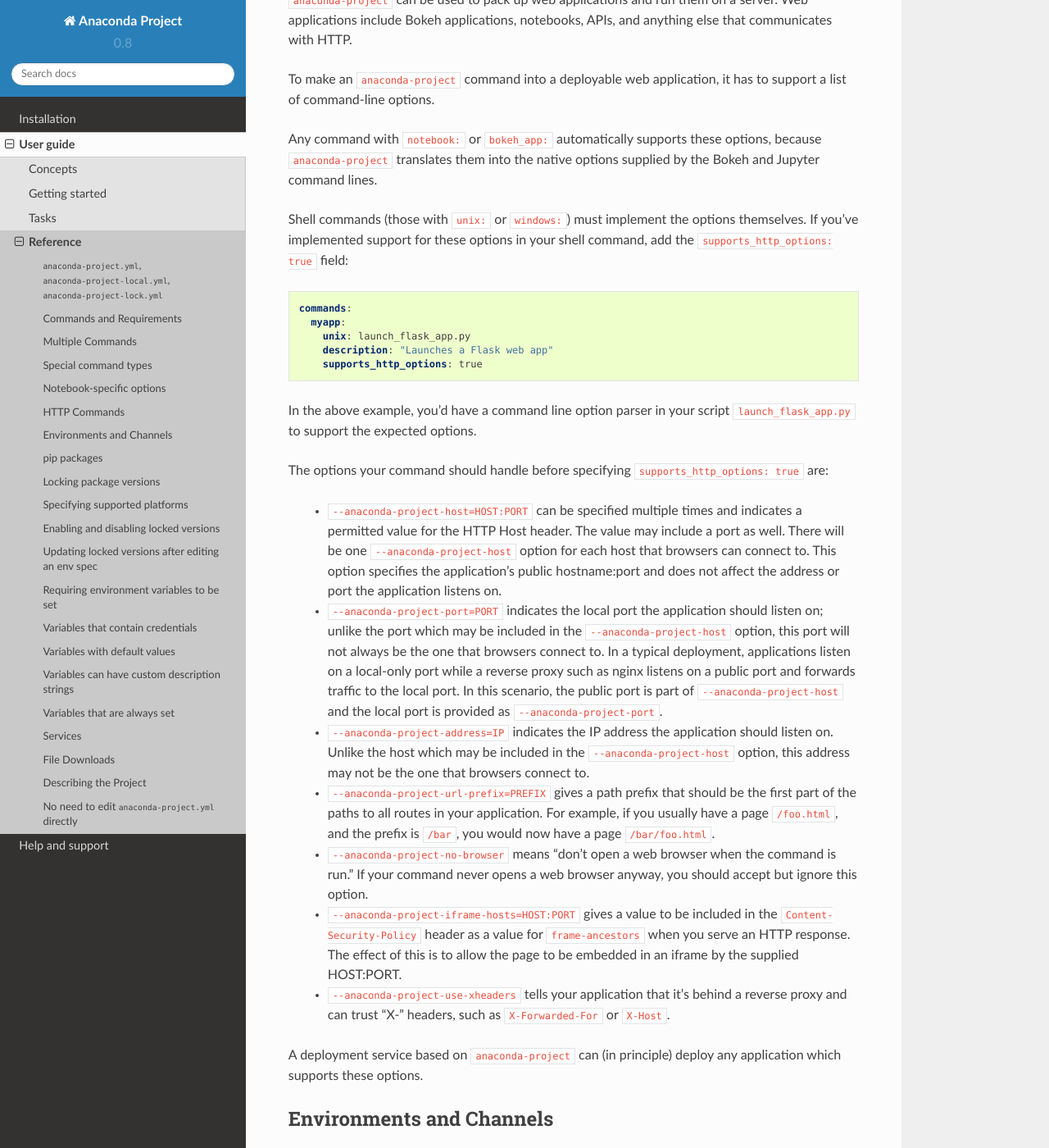
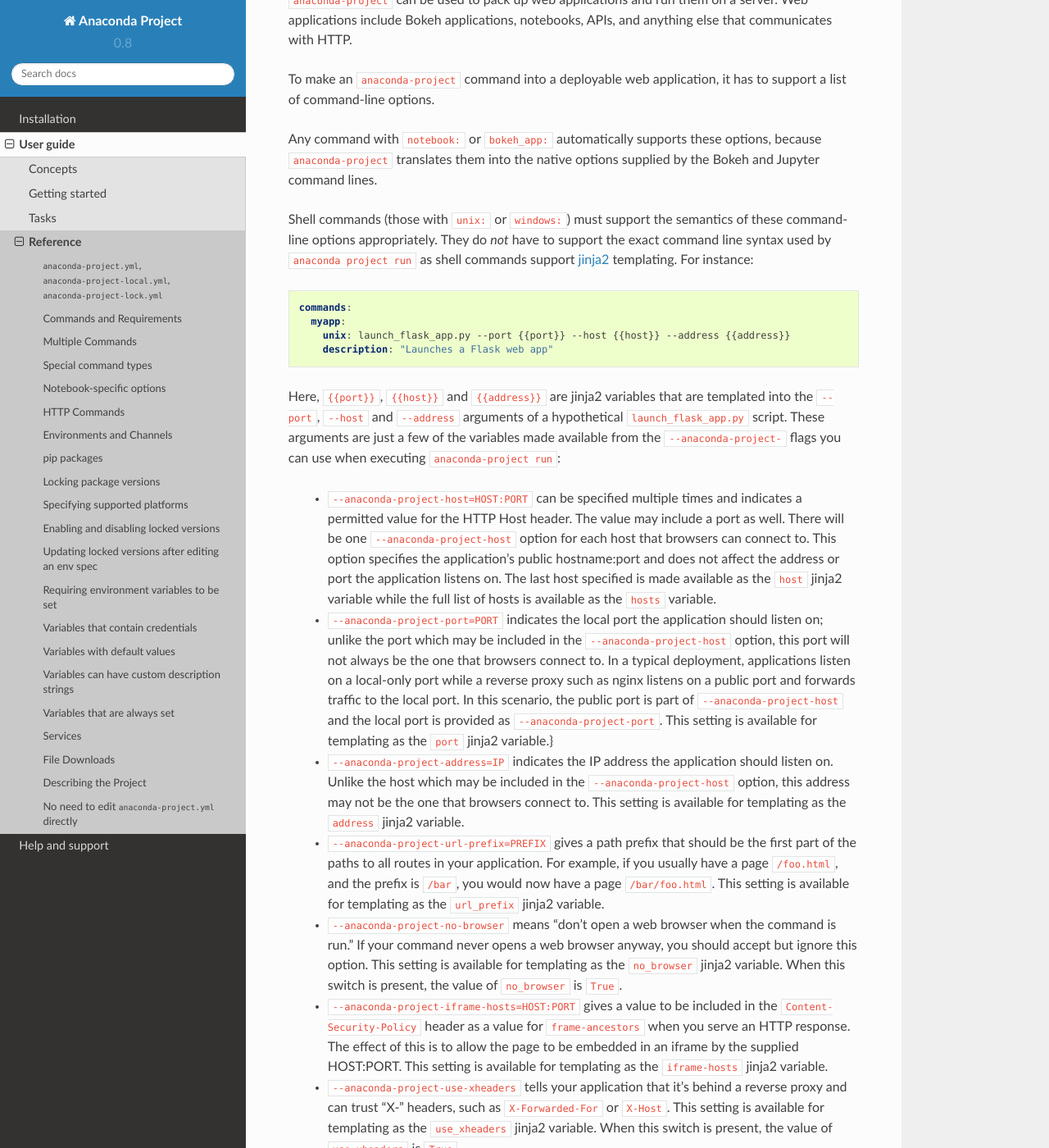
Before and after one commit to anaconda/anaconda-project, a Sphinx documentation site: the page built from docs/source/user-guide/reference.rst, in a window 1280 px wide and 1400 px high, scrolled down 3443 px. Shown: the whole window at 82% size. Built offline with Sphinx 7.4.7 and the Read the Docs theme 2.0.0, drawn with Linux system fonts in a browser that asks for light colours; some of the changed text lies outside the part shown.

Commit message:
Updated documentation to describe templating

```diff
--- a/docs/source/user-guide/reference.rst
+++ b/docs/source/user-guide/reference.rst
@@ -175,6 +175,8 @@
 ``registers_fusion_function: true`` will be added automatically.
 
 
+.. _http-commands:
+
 HTTP Commands
 =============
 
@@ -191,64 +193,92 @@
 them into the native options supplied by the Bokeh and Jupyter
 command lines.
 
-Shell commands (those with ``unix:`` or ``windows:``) must
-implement the options themselves. If you've implemented support
-for these options in your shell command, add the
-``supports_http_options: true`` field:
+Shell commands (those with ``unix:`` or ``windows:``) must support the
+semantics of these command-line options appropriately. They do *not*
+have to support the exact command line syntax used by ``anaconda project
+run`` as shell commands support `jinja2
+<https://jinja.palletsprojects.com>`_ templating. For instance:
 
 .. code-block:: yaml
 
   commands:
     myapp:
-      unix: launch_flask_app.py
+      unix: launch_flask_app.py --port {{port}} --host {{host}} --address {{address}}
       description: "Launches a Flask web app"
-      supports_http_options: true
 
-In the above example, you'd have a command line option parser in
-your script ``launch_flask_app.py`` to support the expected options.
-
-The options your command should handle before specifying
-``supports_http_options: true`` are:
+Here, ``{{port}}``, ``{{host}}`` and ``{{address}}`` are jinja2
+variables that are templated into the ``--port``, ``--host`` and
+``--address`` arguments of a hypothetical ``launch_flask_app.py``
+script. These arguments are just a few of the variables made available
+from the ``--anaconda-project-`` flags you can use when executing
+``anaconda-project run``:
 
  * ``--anaconda-project-host=HOST:PORT`` can be specified multiple
-   times and indicates a permitted value for the HTTP Host
-   header. The value may include a port as well. There will be one
-   ``--anaconda-project-host`` option for each host that browsers
-   can connect to. This option specifies the application's public
-   hostname:port and does not affect the address or port the
-   application listens on.
+   times and indicates a permitted value for the HTTP Host header. The
+   value may include a port as well. There will be one
+   ``--anaconda-project-host`` option for each host that browsers can
+   connect to. This option specifies the application's public
+   hostname:port and does not affect the address or port the application
+   listens on. The last host specified is made available as the ``host``
+   jinja2 variable while the full list of hosts is available as the
+   ``hosts`` variable.
  * ``--anaconda-project-port=PORT`` indicates the local port the
    application should listen on; unlike the port which may be
    included in the ``--anaconda-project-host`` option, this port
    will not always be the one that browsers connect to. In a
    typical deployment, applications listen on a local-only port
    while a reverse proxy such as nginx listens on a public port
-   and forwards traffic to the local port. In this scenario, the
-   public port is part of ``--anaconda-project-host`` and the
-   local port is provided as ``--anaconda-project-port``.
+   and forwards traffic to the local port. In this scenario, the public
+   port is part of ``--anaconda-project-host`` and the local port is
+   provided as ``--anaconda-project-port``. This setting is available
+   for templating as the ``port`` jinja2 variable.}
  * ``--anaconda-project-address=IP`` indicates the IP address the
    application should listen on. Unlike the host which may be
-   included in the ``--anaconda-project-host`` option, this
-   address may not be the one that browsers connect to.
+   included in the ``--anaconda-project-host`` option, this address may
+   not be the one that browsers connect to. This setting is available
+   for templating as the ``address`` jinja2 variable.
  * ``--anaconda-project-url-prefix=PREFIX`` gives a path prefix that
    should be the first part of the paths to all
    routes in your application. For example,
-   if you usually have a page ``/foo.html``, and the prefix is
-   ``/bar``, you would now have a page ``/bar/foo.html``.
+   if you usually have a page ``/foo.html``, and the prefix is ``/bar``,
+   you would now have a page ``/bar/foo.html``. This setting is
+   available for templating as the ``url_prefix`` jinja2 variable.
  * ``--anaconda-project-no-browser`` means "don't open a web
-   browser when the command is run." If your command never opens a web browser
-   anyway, you should accept but ignore this option.
+   browser when the command is run." If your command never opens a web
+   browser anyway, you should accept but ignore this option.  This
+   setting is available for templating as the ``no_browser`` jinja2
+   variable. When this switch is present, the value of ``no_browser`` is
+   ``True``.
  * ``--anaconda-project-iframe-hosts=HOST:PORT`` gives a value to
    be included in the ``Content-Security-Policy`` header
    as a value for ``frame-ancestors`` when you serve an HTTP
-   response. The effect of this is to allow the page to be
-   embedded in an iframe by the supplied HOST:PORT.
- * ``--anaconda-project-use-xheaders`` tells your application that
-   it's behind a reverse proxy and can trust "X-" headers, such
-   as ``X-Forwarded-For`` or ``X-Host``.
+   response. The effect of this is to allow the page to be embedded in
+   an iframe by the supplied HOST:PORT. This setting is available for
+   templating as the ``iframe-hosts`` jinja2 variable.
+ * ``--anaconda-project-use-xheaders`` tells your application that it's
+   behind a reverse proxy and can trust "X-" headers, such as
+   ``X-Forwarded-For`` or ``X-Host``.  This setting is available for
+   templating as the ``use_xheaders`` jinja2 variable.  When this switch
+   is present, the value of ``use_xheaders`` is ``True``.
 
-A deployment service based on ``anaconda-project`` can (in
-principle) deploy any application which supports these options.
+As an alternative to the templating approach, you may choose to write
+``launch_flask_app.py`` in such a way that it supports the above command
+line flags and switches directly. In this case, you need to specify
+``supports_http_options: true``:
+
+
+.. code-block:: yaml
+
+  commands:
+    myapp:
+      unix: {{PROJECT_DIR}}/launch_flask_app.py
+      supports_http_options: true
+      description: "Launches a Flask web app"
+
+This example illustrates that in addition to the jinja2 variables
+described above, all environment variables are also available for
+templating, including ``PROJECT_DIR`` and conda related environment
+variables such as ``CONDA_PREFIX`` and ``CONDA_DEFAULT_ENV``.
 
 
 Environments and Channels
--- a/docs/source/user-guide/tasks/work-with-variables.rst
+++ b/docs/source/user-guide/tasks/work-with-variables.rst
@@ -83,6 +83,10 @@
 The first time a user runs your project, they are prompted to
 provide a value for your custom variable. On subsequent runs,
 the user will not be prompted.
+
+All environment variables are available for `jinja2
+<https://jinja.palletsprojects.com/>`_ templating as shown
+in the :ref:`http-commands` section.
 
 
 .. _encrypted-vars:
```
